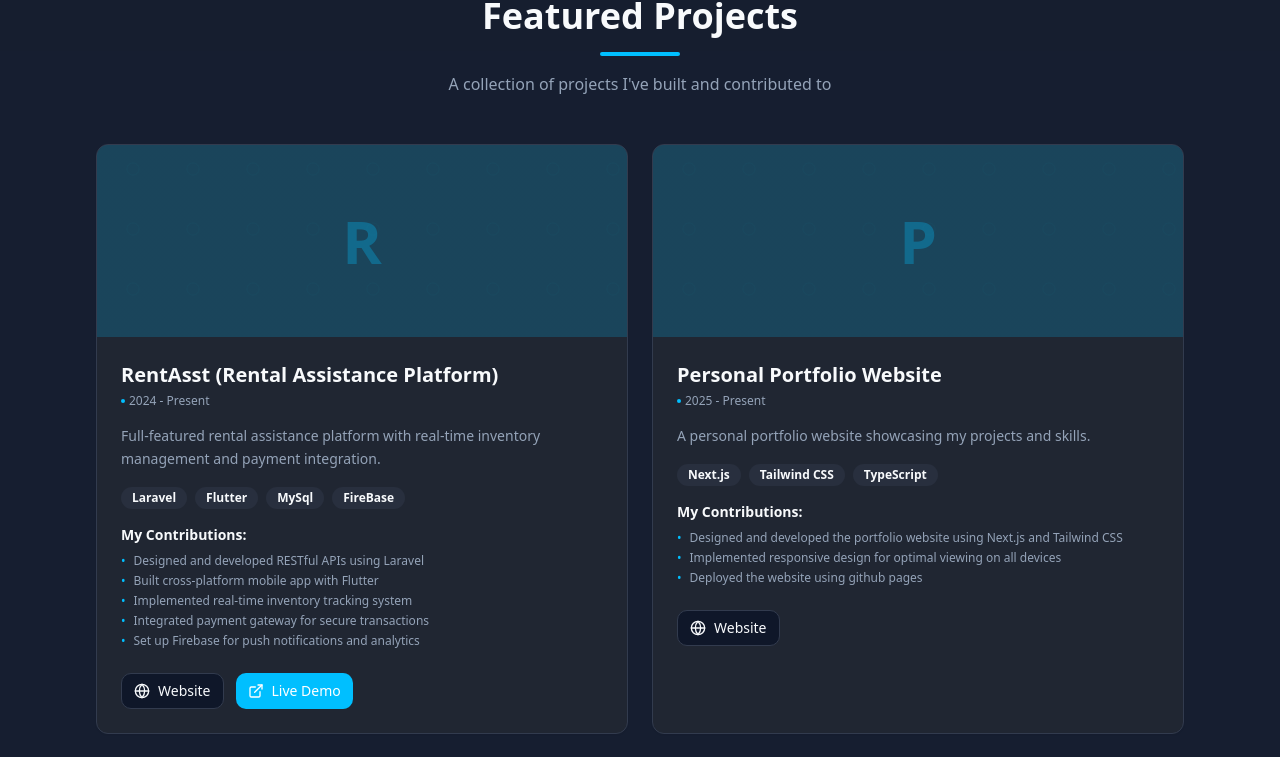
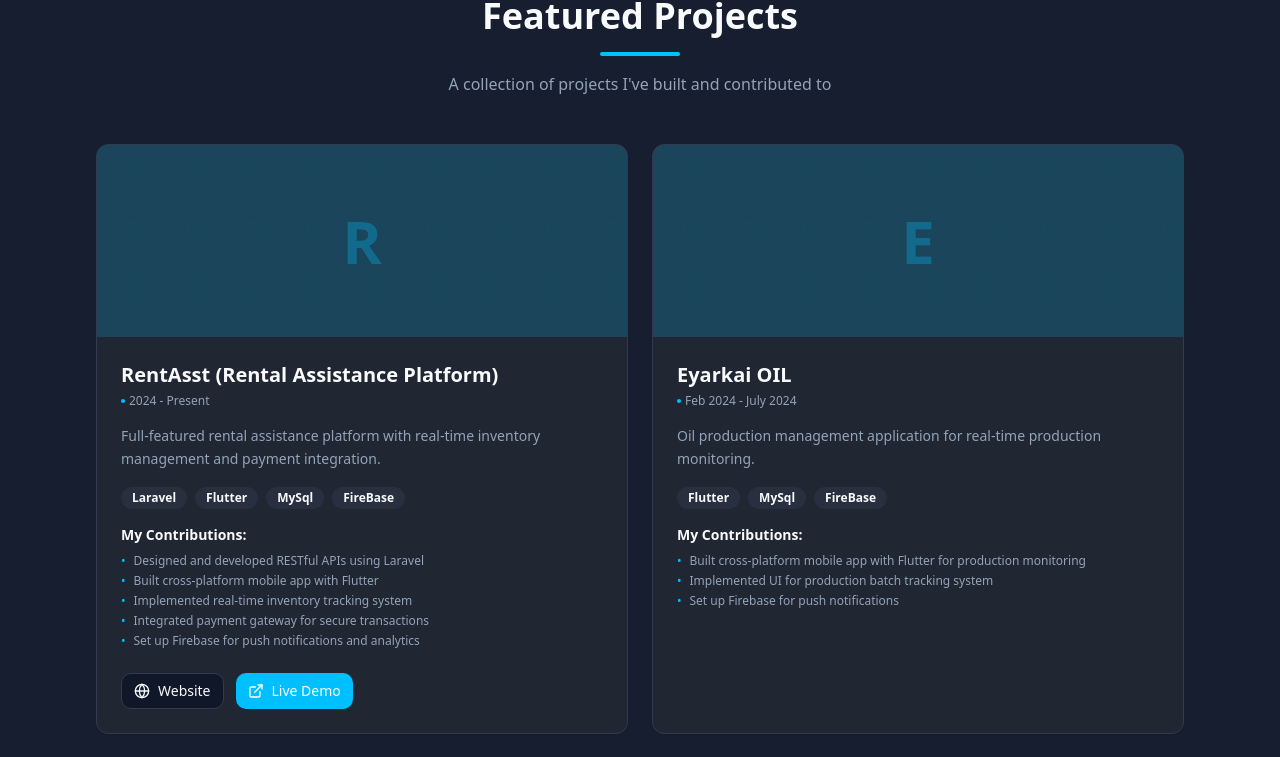
Before and after one commit to Regan07/regan-portfolio, a React (Vite) app: page / in a window 1280 px wide. Shown: the part 1982-2739 px from the top of the page. Built offline with nearby package versions, Linux system fonts and the light colour scheme; the HTML template or start-up script is replaced by a standard one.

Commit message:
Update portfolio data with new project and experience metrics

```diff
--- a/src/data/portfolioData.ts
+++ b/src/data/portfolioData.ts
@@ -75,7 +75,20 @@ export const portfolioData = {
       demo: "https://play.google.com/store/apps/details?id=com.processdrive.rentasst",
     },
     {
-      id: 1,
+      id: 2,
+      title: "Eyarkai OIL",
+      description: "Oil production management application for real-time production monitoring.",
+      image: "",
+      techStack: ["Flutter", "MySql", "FireBase"],
+      tenure: "Feb 2024 - July 2024",
+      contributions: [
+        "Built cross-platform mobile app with Flutter for production monitoring",
+        "Implemented UI for production batch tracking system",
+        "Set up Firebase for push notifications"
+      ],
+    },
+    {
+      id: 3,
       title: "Personal Portfolio Website",
       description: "A personal portfolio website showcasing my projects and skills.",
       image: "portfolio",
@@ -206,9 +219,9 @@ export const portfolioData = {
   },
 
   stats: {
-    yearsOfExperience: 1.5,
+    yearsOfExperience: 2,
     projectsCompleted: 3,
-    techsKnown: 10,
+    techsKnown: 15,
   },
 };
 
```
